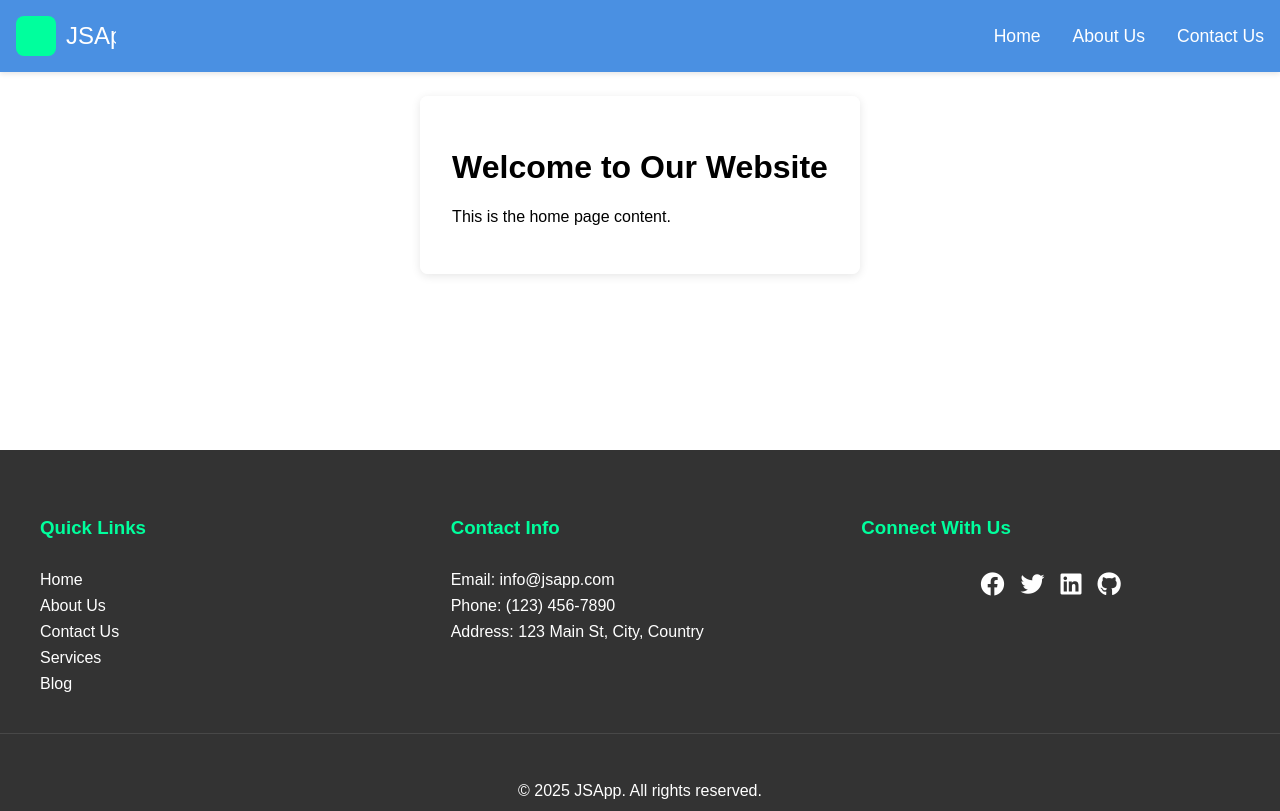
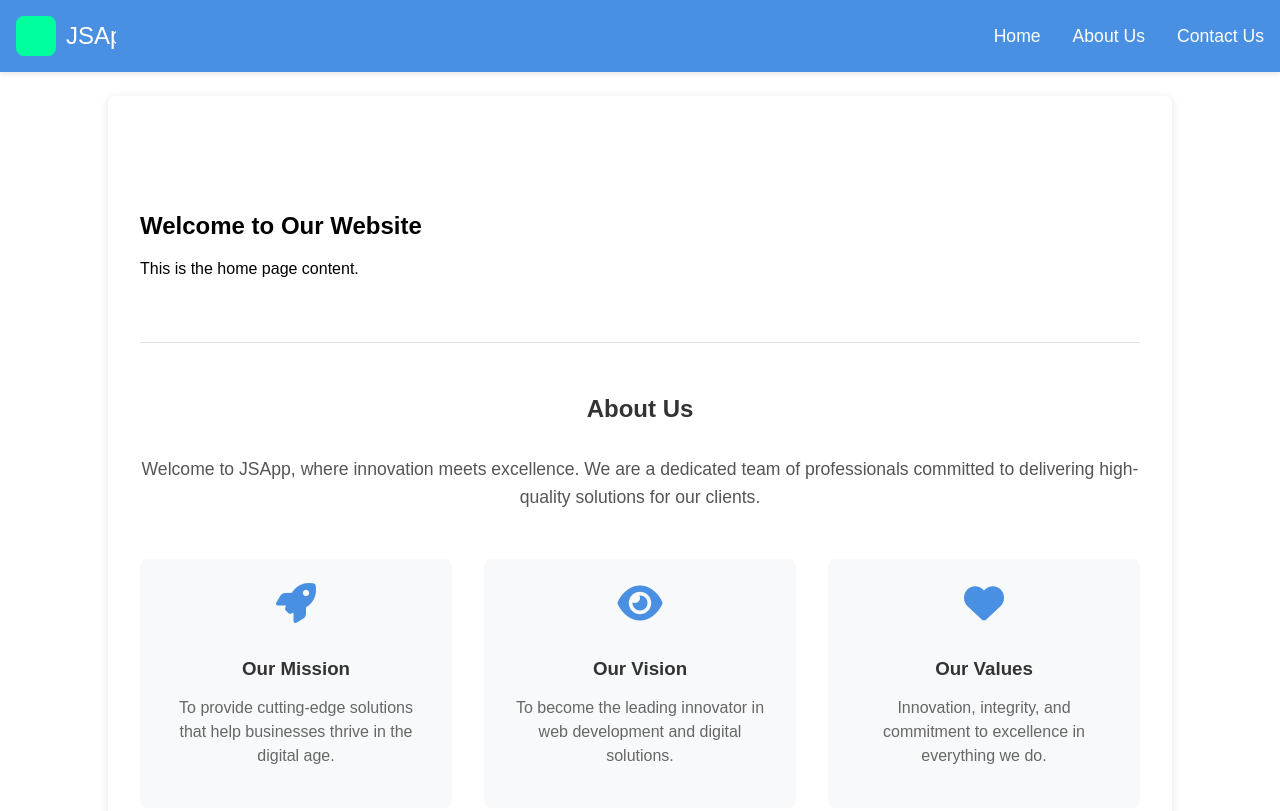
Before and after one commit to roopeshpadolim01/JSApp, a plain HTML site: page index.html in a window 1280 px wide. Shown: the top 811 px of the page. Drawn offline with Linux system fonts and the light colour scheme.

Commit message:
commit - about

```diff
--- a/index.html
+++ b/index.html
@@ -14,15 +14,46 @@
         </div>
         <button class="menu-toggle">☰</button>
         <ul class="nav-list">
-            <li><a href="index.html">Home</a></li>
-            <li><a href="about.html">About Us</a></li>
-            <li><a href="contact.html">Contact Us</a></li>
+            <li><a href="#home">Home</a></li>
+            <li><a href="#about">About Us</a></li>
+            <li><a href="#contact">Contact Us</a></li>
         </ul>
     </nav>
 
     <div class="content">
-        <h1>Welcome to Our Website</h1>
-        <p>This is the home page content.</p>
+        <section id="home">
+            <h1>Welcome to Our Website</h1>
+            <p>This is the home page content.</p>
+        </section>
+
+        <section id="about" class="about-section">
+            <h2>About Us</h2>
+            <div class="about-content">
+                <div class="about-text">
+                    <p>Welcome to JSApp, where innovation meets excellence. We are a dedicated team of professionals committed to delivering high-quality solutions for our clients.</p>
+
+                    <div class="features">
+                        <div class="feature-item">
+                            <i class="fas fa-rocket"></i>
+                            <h3>Our Mission</h3>
+                            <p>To provide cutting-edge solutions that help businesses thrive in the digital age.</p>
+                        </div>
+
+                        <div class="feature-item">
+                            <i class="fas fa-eye"></i>
+                            <h3>Our Vision</h3>
+                            <p>To become the leading innovator in web development and digital solutions.</p>
+                        </div>
+
+                        <div class="feature-item">
+                            <i class="fas fa-heart"></i>
+                            <h3>Our Values</h3>
+                            <p>Innovation, integrity, and commitment to excellence in everything we do.</p>
+                        </div>
+                    </div>
+                </div>
+            </div>
+        </section>
     </div>
 
     <footer class="footer">
@@ -30,9 +61,9 @@
             <div class="footer-section">
                 <h3>Quick Links</h3>
                 <ul>
-                    <li><a href="index.html">Home</a></li>
-                    <li><a href="about.html">About Us</a></li>
-                    <li><a href="contact.html">Contact Us</a></li>
+                    <li><a href="#home">Home</a></li>
+                    <li><a href="#about">About Us</a></li>
+                    <li><a href="#contact">Contact Us</a></li>
                     <li><a href="#">Services</a></li>
                     <li><a href="#">Blog</a></li>
                 </ul>
--- a/styles.css
+++ b/styles.css
@@ -177,3 +177,80 @@ body {
     border-radius: 8px;
     box-shadow: 0 2px 10px rgba(0,0,0,0.1);
 }
+
+/* About section styling */
+.about-section {
+    margin-top: 4rem;
+    padding-top: 2rem;
+    border-top: 1px solid #e0e0e0;
+}
+
+.about-section h2 {
+    text-align: center;
+    color: #333;
+    margin-bottom: 2rem;
+}
+
+.about-content {
+    max-width: 1000px;
+    margin: 0 auto;
+}
+
+.about-text {
+    text-align: center;
+    margin-bottom: 3rem;
+}
+
+.about-text > p {
+    font-size: 1.1rem;
+    line-height: 1.6;
+    color: #555;
+    margin-bottom: 2rem;
+}
+
+.features {
+    display: grid;
+    grid-template-columns: repeat(auto-fit, minmax(250px, 1fr));
+    gap: 2rem;
+    margin-top: 3rem;
+}
+
+.feature-item {
+    text-align: center;
+    padding: 1.5rem;
+    background-color: #f8f9fa;
+    border-radius: 8px;
+    transition: transform 0.3s ease;
+}
+
+.feature-item:hover {
+    transform: translateY(-5px);
+}
+
+.feature-item i {
+    font-size: 2.5rem;
+    color: #4a90e2;
+    margin-bottom: 1rem;
+}
+
+.feature-item h3 {
+    color: #333;
+    margin-bottom: 1rem;
+}
+
+.feature-item p {
+    color: #666;
+    line-height: 1.5;
+}
+
+/* Add smooth scrolling for anchor links */
+html {
+    scroll-behavior: smooth;
+}
+
+/* Section spacing */
+section {
+    margin-bottom: 4rem;
+    padding-top: 4rem;
+    scroll-margin-top: 5rem;
+}
```
